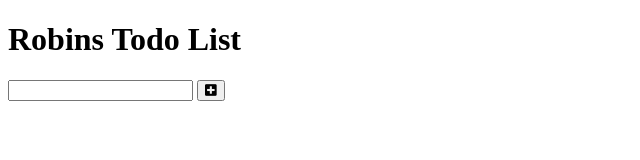
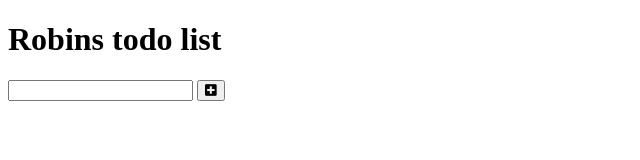
Before and after one commit to Enkronan/Todo-list, a plain HTML site: page index.html in a window 1280 px wide. Shown: the whole page, without its empty margins (0-640 px from the left). Drawn offline with Linux system fonts and the light colour scheme.

Commit message:
type: test
testing merge conflicts

```diff
--- a/index.html
+++ b/index.html
@@ -12,7 +12,7 @@
 
     <header>
         <h1>
-            Robins Todo List
+            Robins todo list
         </h1>
     </header>
     <form>
```
